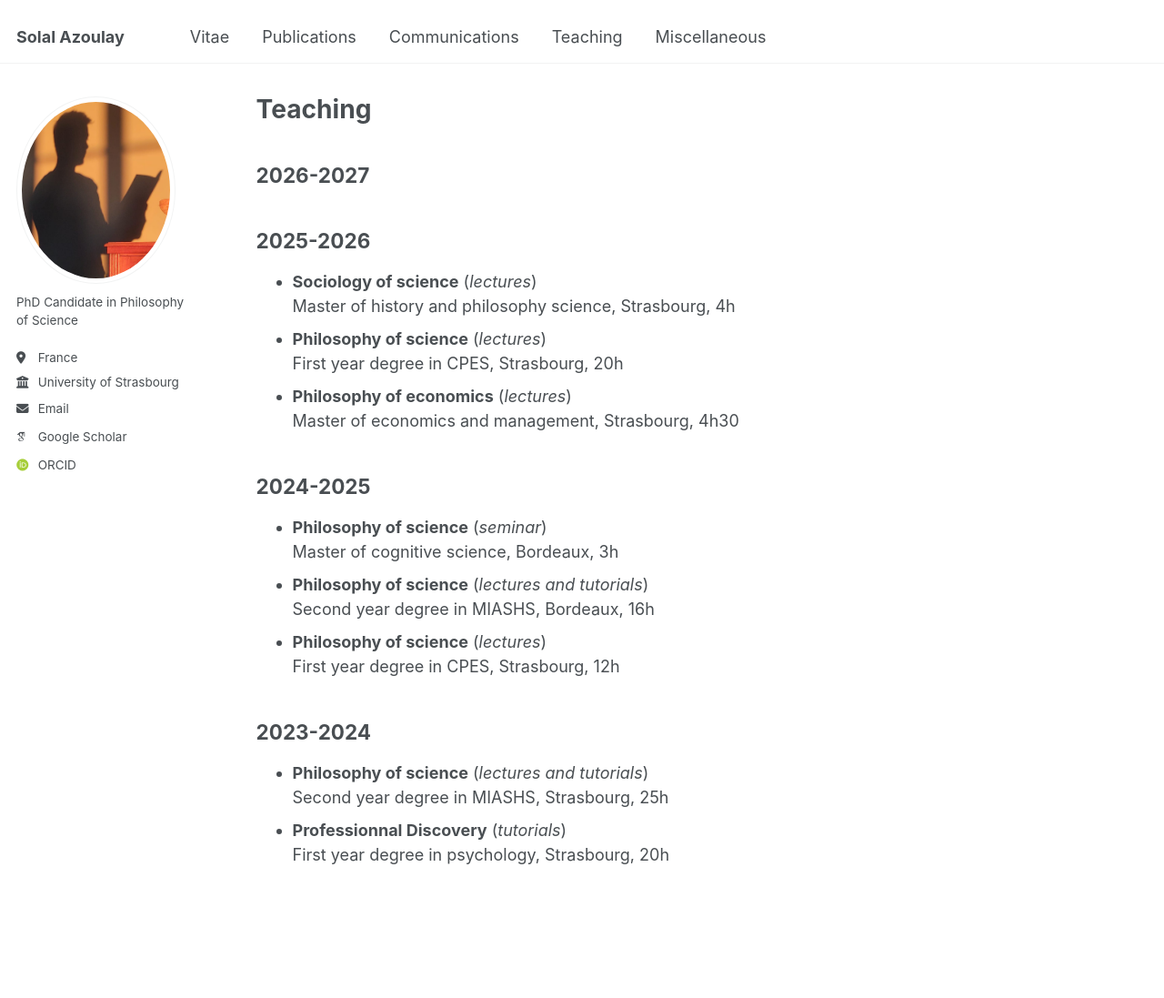
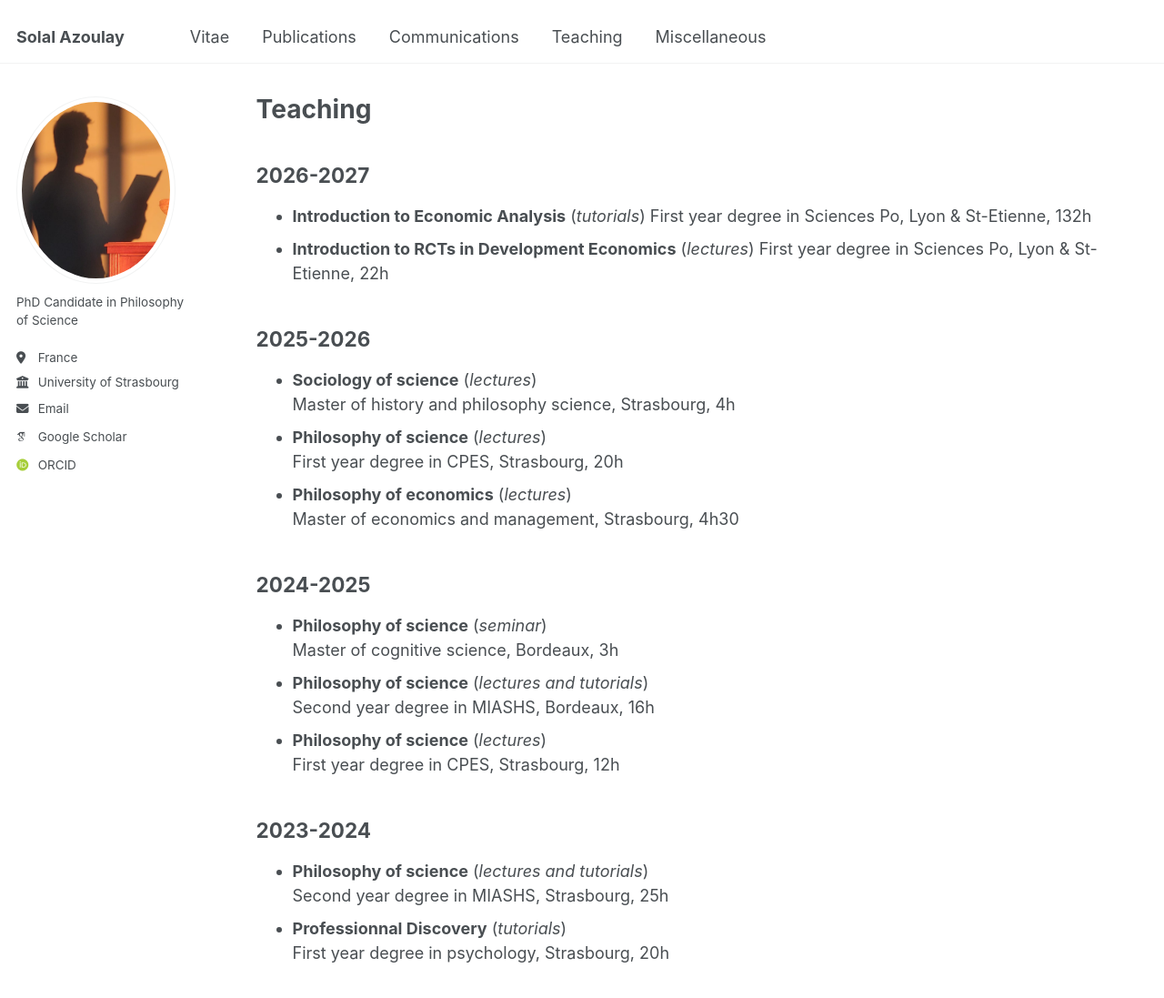
Before and after one commit to solal-azoulay/solal-azoulay.github.io, a Jekyll site: the page built from _pages/teaching.md, in a window 1280 px wide and 1367 px high. Shown: the top 1097 px of the window at 91% size. Built offline with Jekyll 4.4.1, drawn with Linux system fonts in a browser that asks for light colours; some web fonts are replaced.

Commit message:
Update teaching.md

```diff
--- a/_pages/teaching.md
+++ b/_pages/teaching.md
@@ -6,7 +6,10 @@ author_profile: true
 ---
 2026-2027
 ------------
-
+- **Introduction to Economic Analysis** (*tutorials*)
+First year degree in Sciences Po, Lyon & St-Etienne, 132h
+- **Introduction to RCTs in Development Economics** (*lectures*)
+First year degree in Sciences Po, Lyon & St-Etienne, 22h
 
 2025-2026
 ------------
```
